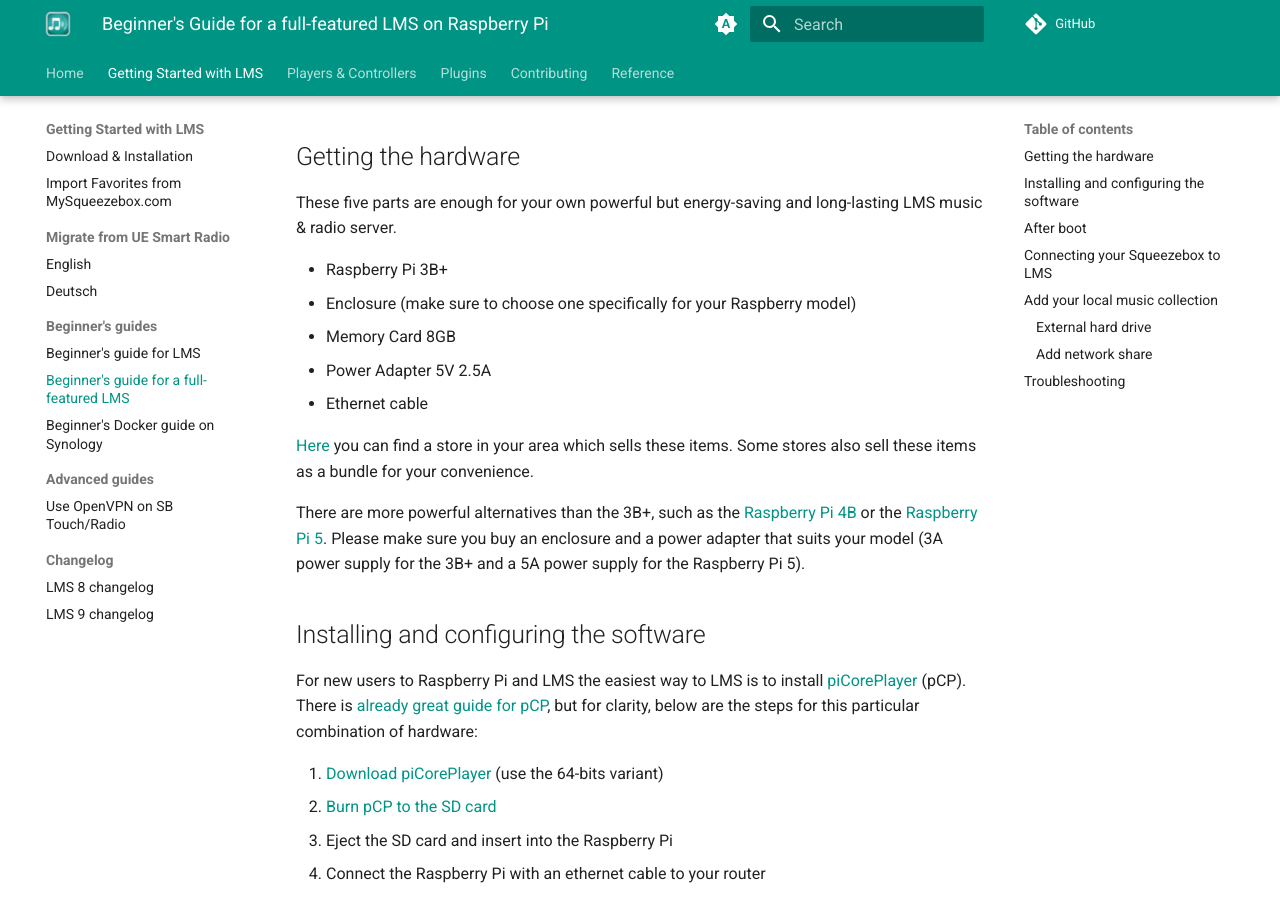
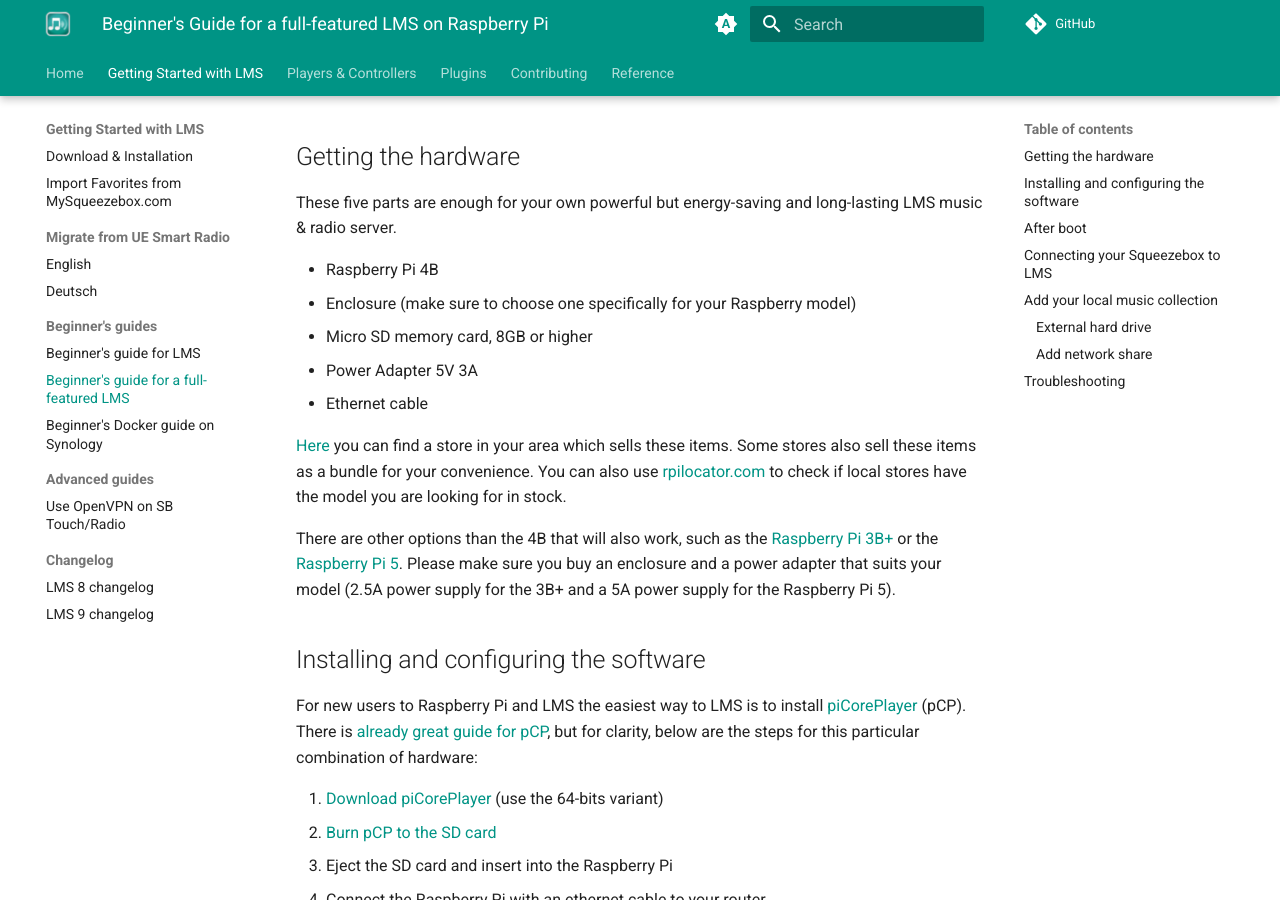
Before and after one commit to LMS-Community/lms-community.github.io, an MkDocs documentation site: the page built from docs/getting-started/beginners-guide-full-featured-lms-on-raspberry-pi.md, in a window 1280 px wide and 900 px high, scrolled down 437 px. Built offline with MkDocs 1.6.1 and Material for MkDocs 9.7.7, drawn with Linux system fonts in a browser that asks for light colours; plug-ins that fetch from the network failed and are left out; comment, search, counter and statistics services are not loaded.

Commit message:
Change recommendation to Raspi 4B and other cleanup

```diff
--- a/docs/getting-started/beginners-guide-full-featured-lms-on-raspberry-pi.md
+++ b/docs/getting-started/beginners-guide-full-featured-lms-on-raspberry-pi.md
@@ -14,15 +14,15 @@
 
 These five parts are enough for your own powerful but energy-saving and long-lasting LMS music & radio server.
 
-- Raspberry Pi 3B+
+- Raspberry Pi 4B
 - Enclosure (make sure to choose one specifically for your Raspberry model)
-- Memory Card 8GB
-- Power Adapter 5V 2.5A
+- Micro SD memory card, 8GB or higher
+- Power Adapter 5V 3A
 - Ethernet cable
 
-[Here](https://www.raspberrypi.com/products/raspberry-pi-3-model-b-plus/#find-reseller){:target="_blank"} you can find a store in your area which sells these items. Some stores also sell these items as a bundle for your convenience.
+[Here](https://www.raspberrypi.com/products/raspberry-pi-4-model-b/#find-reseller){:target="_blank"} you can find a store in your area which sells these items. Some stores also sell these items as a bundle for your convenience. You can also use [rpilocator.com](https://rpilocator.com/) to check if local stores have the model you are looking for in stock.
 
-There are more powerful alternatives than the 3B+, such as the [Raspberry Pi 4B](https://www.raspberrypi.com/products/raspberry-pi-4-model-b/#find-reseller){:target="_blank"} or the [Raspberry Pi 5](https://www.raspberrypi.com/products/raspberry-pi-5/#find-reseller){:target="_blank"}. Please make sure you buy an enclosure and a power adapter that suits your model (3A power supply for the 3B+ and a 5A power supply for the Raspberry Pi 5).
+There are other options than the 4B that will also work, such as the [Raspberry Pi 3B+](https://www.raspberrypi.com/products/raspberry-pi-3-model-b-plus/#find-reseller){:target="_blank"} or the [Raspberry Pi 5](https://www.raspberrypi.com/products/raspberry-pi-5/#find-reseller){:target="_blank"}. Please make sure you buy an enclosure and a power adapter that suits your model (2.5A power supply for the 3B+ and a 5A power supply for the Raspberry Pi 5).
 
 ## Installing and configuring the software
 
```
Also changed, not shown: docs/getting-started/beginners-guide-lms-on-raspberry-pi.md (+1 -1 lines).
